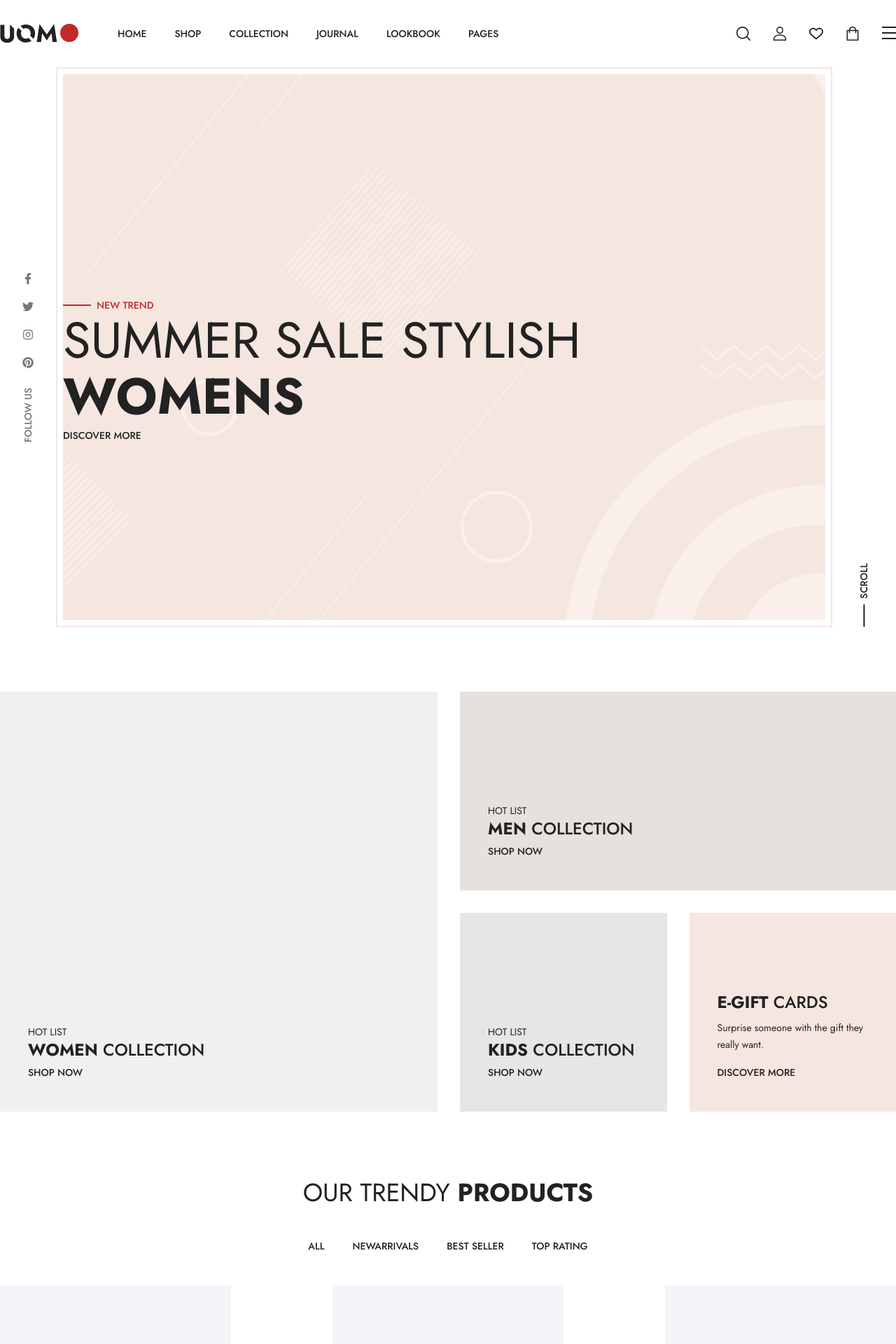
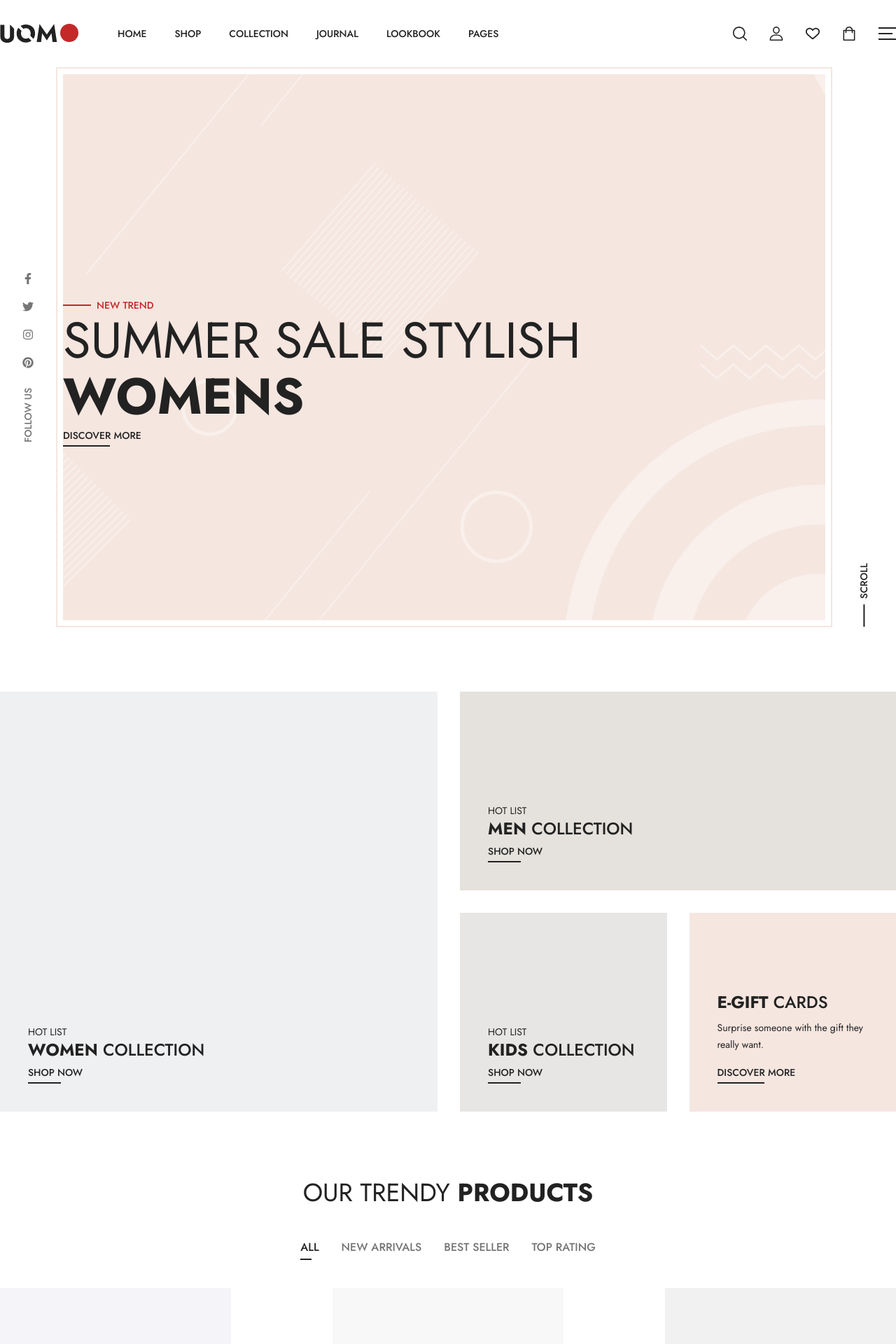
Before and after one commit to codayon/hw-ii, a React (Vite) app: page / in a window 1280 px wide. Shown: the top 1920 px of the page at 70% size. Built offline with nearby package versions, Linux system fonts and the light colour scheme.

Commit message:
fix: Create components and more

```diff
--- /dev/null
+++ b/src/components/Button.jsx
@@ -0,0 +1,14 @@
+import React from "react";
+
+const Button = ({ className, text }) => {
+  return (
+    <span
+      className={`relative inline-block px-0 py-1.5 cursor-pointer font-medium text-sm ${className}`}
+    >
+      {text}
+      <span className="absolute left-0 bottom-0 w-3/5 h-0.5 bg-black-a group-hover:w-full transition-all duration-500 ease-in-out"></span>
+    </span>
+  );
+};
+
+export default Button;
--- /dev/null
+++ b/src/components/MenuItem.jsx
@@ -0,0 +1,20 @@
+import React from "react";
+import { Link } from "react-router";
+
+const MenuItem = ({ to, className, label, classBottom }) => {
+  return (
+    <li>
+      <Link
+        to={to}
+        className={`relative inline-block px-0 py-1.5 cursor-pointer font-medium hover:text-black-a transition duration-500 group ${className}`}
+      >
+        {label}
+        <span
+          className={`absolute left-0 bottom-0 w-0 h-0.5 bg-black-a group-hover:w-full transition-all duration-500 ease-out ${classBottom}`}
+        ></span>
+      </Link>
+    </li>
+  );
+};
+
+export default MenuItem;
--- a/src/components/ProductListItem.jsx
+++ b/src/components/ProductListItem.jsx
@@ -3,6 +3,7 @@ import Flex from "./Flex";
 import LilHeart from "../assets/icons/LilHeart";
 
 const ProductListItem = ({
+  imgClass,
   categoryName,
   productName,
   normalPrice,
@@ -11,7 +12,7 @@ const ProductListItem = ({
 }) => {
   return (
     <div className="w-[330px]">
-      <div className="h-[400px] w-full bg-white-a"></div>
+      <div className={`h-[400px] w-full ${imgClass}`}></div>
       <div className="pt-3">
         <Flex className={"justify-between"}>
           <h5 className="text-gray-b text-sm">{categoryName}</h5>
--- a/src/components/layouts/Banner.jsx
+++ b/src/components/layouts/Banner.jsx
@@ -7,6 +7,7 @@ import {
 } from "react-icons/fa";
 import BannerImage from "../../assets/images/banner.png";
 import Container from "../Container";
+import Button from "../Button";
 
 const Banner = () => {
   return (
@@ -35,9 +36,7 @@ const Banner = () => {
               SUMMER SALE STYLISH <span className="font-bold">WOMENS</span>
             </h1>
             <div className="pb-64">
-              <button className="sliding-underline font-medium text-sm ">
-                DISCOVER MORE
-              </button>
+              <Button text={"DISCOVER MORE"} className={'group'}/>
             </div>
           </Container>
         </div>
--- a/src/components/layouts/Categories.jsx
+++ b/src/components/layouts/Categories.jsx
@@ -1,6 +1,7 @@
 import React from "react";
 import Container from "../Container";
 import Flex from "../Flex";
+import Button from "../Button";
 
 const Categories = () => {
   return (
@@ -8,46 +9,40 @@ const Categories = () => {
       <Container>
         <div className={"flex w-full gap-8"}>
           {/* div 1 */}
-          <div className="bg-[#EFF0F2] text-sm w-1/2 flex flex-col justify-end p-10 h-[600px] items-start">
+          <div className="bg-[#EFF0F2] text-sm w-1/2 flex flex-col justify-end p-10 h-[600px] items-start group cursor-pointer">
             <h4>HOT LIST</h4>
             <h3 className="font-medium text-2xl">
               <span className="font-bold">WOMEN</span> COLLECTION
             </h3>
-            <button className="sliding-underline font-medium">SHOP NOW</button>
+            <Button text={"SHOP NOW"} />
           </div>
           <div className={"flex w-1/2 flex-col gap-8"}>
             {/* div 2 */}
-            <div className="bg-[#E5E2DD] text-sm w-full flex flex-col justify-end p-10 h-[284px] items-start">
+            <div className="bg-[#E5E2DD] text-sm w-full flex flex-col justify-end p-10 h-[284px] items-start group cursor-pointer">
               <h4>HOT LIST</h4>
               <h3 className="font-medium text-2xl">
                 <span className="font-bold">MEN</span> COLLECTION
               </h3>
-              <button className="sliding-underline font-medium">
-                SHOP NOW
-              </button>
+              <Button text={"SHOP NOW"} />
             </div>
             <div className={"flex w-full gap-8"}>
               {/* div 3 */}
-              <div className="bg-[#E7E6E4] text-sm w-1/2 flex flex-col justify-end p-10 h-[284px] items-start">
+              <div className="bg-[#E7E6E4] text-sm w-1/2 flex flex-col justify-end p-10 h-[284px] items-start group cursor-pointer">
                 <h4>HOT LIST</h4>
                 <h3 className="font-medium text-2xl">
                   <span className="font-bold">KIDS</span> COLLECTION
                 </h3>
-                <button className="sliding-underline font-medium">
-                  SHOP NOW
-                </button>
+                <Button text={"SHOP NOW"} />
               </div>
               {/* div 4 */}
-              <div className="bg-[#F5E6E0] text-sm w-1/2 flex flex-col justify-end p-10 h-[284px] items-start">
+              <div className="bg-[#F5E6E0] text-sm w-1/2 flex flex-col justify-end p-10 h-[284px] items-start group cursor-pointer">
                 <h3 className="font-medium text-2xl">
                   <span className="font-bold">E-GIFT</span> CARDS
                 </h3>
                 <p className="max-w-[213px] leading-6 pt-2 pb-3">
                   Surprise someone with the gift they really want.
                 </p>
-                <button className="sliding-underline font-medium">
-                  DISCOVER MORE
-                </button>
+                <Button text={"DISCOVER MORE"} />
               </div>
             </div>
           </div>
--- a/src/components/layouts/Footer.jsx
+++ b/src/components/layouts/Footer.jsx
@@ -2,7 +2,6 @@ import React from "react";
 import Container from "../Container";
 import Flex from "../Flex";
 import Logo from "../../assets/icons/Logo";
-import { Link } from "react-router";
 import SecurePayments from "../../assets/images/secure-payments.png";
 import {
   FaFacebookF,
@@ -12,6 +11,7 @@ import {
   FaPinterest,
 } from "react-icons/fa";
 import { IoIosArrowUp } from "react-icons/io";
+import MenuItem from "../MenuItem";
 
 const Footer = () => {
   return (
@@ -28,87 +28,45 @@ const Footer = () => {
               sale@uomo.com +1 246-345-0695
             </p>
             <Flex className={"gap-x-8 pt-14"}>
-              <Link to={"/"}>
-                <FaFacebookF className="hover:text-gray-b" />
-              </Link>
-              <Link to={"/"}>
-                <FaTwitter className="hover:text-gray-b" />
-              </Link>
-              <Link to={"/"}>
-                <FaInstagram className="hover:text-gray-b" />
-              </Link>
-              <Link to={"/"}>
-                <FaYoutube className="hover:text-gray-b" />
-              </Link>
-              <Link to={"/"}>
-                <FaPinterest className="hover:text-gray-b" />
-              </Link>
+              <FaFacebookF className="hover:text-gray-b cursor-pointer" />
+              <FaTwitter className="hover:text-gray-b cursor-pointer" />
+              <FaInstagram className="hover:text-gray-b cursor-pointer" />
+              <FaYoutube className="hover:text-gray-b cursor-pointer" />
+              <FaPinterest className="hover:text-gray-b cursor-pointer" />
             </Flex>
           </div>
           {/* company */}
           <div>
             <h4 className="text-lg font-medium pb-12">COMPANY</h4>
             <ul className="flex flex-col gap-y-6 text-sm">
-              <Link to={"/"}>
-                <li className="sliding-underline ">About Us</li>
-              </Link>
-              <Link to={"/"}>
-                <li className="sliding-underline ">Careers</li>
-              </Link>
-              <Link to={"/"}>
-                <li className="sliding-underline ">Affiliates</li>
-              </Link>
-              <Link to={"/"}>
-                <li className="sliding-underline ">Blog</li>
-              </Link>
-              <Link to={"/"}>
-                <li className="sliding-underline ">Contact Us</li>
-              </Link>
+              <MenuItem label={"About Us"} />
+              <MenuItem label={"Careers"} />
+              <MenuItem label={"Affiliates"} />
+              <MenuItem label={"Blog"} />
+              <MenuItem label={"Contact Us"} />
             </ul>
           </div>
           {/* shop */}
           <div>
             <h4 className="text-lg font-medium pb-12">SHOP</h4>
             <ul className="flex flex-col gap-y-6 text-sm">
-              <Link to={"/"}>
-                <li className="sliding-underline ">New Arrivals</li>
-              </Link>
-              <Link to={"/"}>
-                <li className="sliding-underline ">Accessories</li>
-              </Link>
-              <Link to={"/"}>
-                <li className="sliding-underline ">Men</li>
-              </Link>
-              <Link to={"/"}>
-                <li className="sliding-underline ">Women</li>
-              </Link>
-              <Link to={"/"}>
-                <li className="sliding-underline ">Shop All</li>
-              </Link>
+              <MenuItem label={"New Arrivals"} />
+              <MenuItem label={"Accessories"} />
+              <MenuItem label={"Men"} />
+              <MenuItem label={"Women"} />
+              <MenuItem label={"Shop All"} />
             </ul>
           </div>
           {/* help */}
           <div>
             <h4 className="text-lg font-medium pb-12">HELP</h4>
             <ul className="flex flex-col gap-y-6 text-sm">
-              <Link to={"/"}>
-                <li className="sliding-underline ">Customer Service</li>
-              </Link>
-              <Link to={"/"}>
-                <li className="sliding-underline ">My Account</li>
-              </Link>
-              <Link to={"/"}>
-                <li className="sliding-underline ">Find a Store</li>
-              </Link>
-              <Link to={"/"}>
-                <li className="sliding-underline ">Legal & Privacy</li>
-              </Link>
-              <Link to={"/"}>
-                <li className="sliding-underline ">Contact</li>
-              </Link>
-              <Link to={"/"}>
-                <li className="sliding-underline ">Gift Card</li>
-              </Link>
+              <MenuItem label={"Customer Service"} />
+              <MenuItem label={"My Account"} />
+              <MenuItem label={"Find a Store"} />
+              <MenuItem label={"Legal & Privacy"} />
+              <MenuItem label={"Contact"} />
+              <MenuItem label={"Gift Card"} />
             </ul>
           </div>
           {/* subscribe */}
--- a/src/components/layouts/Header.jsx
+++ b/src/components/layouts/Header.jsx
@@ -1,73 +1,40 @@
 import React from "react";
 import Container from "../Container";
 import Flex from "../Flex";
-import { Link } from "react-router";
 import Logo from "../../assets/icons/Logo";
 import Search from "../../assets/icons/Search";
 import User from "../../assets/icons/User";
 import Heart from "../../assets/icons/Heart";
 import Cart from "../../assets/icons/Cart";
 import Bar from "../../assets/icons/Bar";
+import MenuItem from "../MenuItem";
 
 const Header = () => {
   return (
     <section className="py-8">
       <Container>
         <Flex className={"justify-between"}>
-          <Flex className={'gap-x-14'}>
+          <Flex className={"gap-x-14"}>
             <div>
               <Logo />
             </div>
             <div>
               <ul className="flex gap-x-10 font-medium text-sm">
-                <Link to={"/"}>
-                  <li className="sliding-underline ">HOME</li>
-                </Link>
-                <Link to={"shop"}>
-                  <li className="sliding-underline ">SHOP</li>
-                </Link>
-                <Link to={"collection"}>
-                  <li className="sliding-underline ">COLLECTION</li>
-                </Link>
-                <Link to={"journal"}>
-                  <li className="sliding-underline ">JOURNAL</li>
-                </Link>
-                <Link to={"lookbook"}>
-                  <li className="sliding-underline ">LOOKBOOK</li>
-                </Link>
-                <Link to={"pages"}>
-                  <li className="sliding-underline ">PAGES</li>
-                </Link>
+                <MenuItem label={"HOME"} to={"/"} />
+                <MenuItem label={"SHOP"} to={"shop"} />
+                <MenuItem label={"COLLECTION"} to={"collection"} />
+                <MenuItem label={"JOURNAL"} to={"journal"} />
+                <MenuItem label={"LOOKBOOK"} to={"lookbook"} />
+                <MenuItem label={"PAGES"} to={"pages"} />
               </ul>
             </div>
           </Flex>
-
           <Flex className={"gap-x-8"}>
-            <div className="w-5 h-5">
-              <Link to={"/"}>
-                <Search />
-              </Link>
-            </div>
-            <div className="w-5 h-5">
-              <Link to={"/"}>
-                <User />
-              </Link>
-            </div>
-            <div className="w-5 h-5">
-              <Link to={"/"}>
-                <Heart />
-              </Link>
-            </div>
-            <div className="w-5 h-5">
-              <Link to={"/"}>
-                <Cart />
-              </Link>
-            </div>
-            <div className="w-5 h-5">
-              <Link to={"/"}>
-                <Bar />
-              </Link>
-            </div>
+            <Search />
+            <User />
+            <Heart />
+            <Cart />
+            <Bar />
           </Flex>
         </Flex>
       </Container>
--- a/src/components/layouts/TrendyProducts.jsx
+++ b/src/components/layouts/TrendyProducts.jsx
@@ -1,8 +1,9 @@
 import React from "react";
 import Container from "../Container";
-import { Link } from "react-router";
 import Flex from "../Flex";
 import ProductListItem from "../ProductListItem";
+import Button from "../Button";
+import MenuItem from "../MenuItem";
 
 const TrendyProducts = () => {
   return (
@@ -11,60 +12,62 @@ const TrendyProducts = () => {
         <h3 className="text-4xl text-center">
           OUR TRENDY <span className="font-bold">PRODUCTS</span>
         </h3>
-        <Flex className={"justify-center py-10"}>
-          <ul className="flex gap-x-10 font-medium text-sm">
-            <Link to={"/"}>
-              <li className="sliding-underline ">ALL</li>
-            </Link>
-            <Link to={"/"}>
-              <li className="sliding-underline ">NEWARRIVALS</li>
-            </Link>
-            <Link to={"/"}>
-              <li className="sliding-underline ">BEST SELLER</li>
-            </Link>
-            <Link to={"/"}>
-              <li className="sliding-underline ">TOP RATING</li>
-            </Link>
-          </ul>
-        </Flex>
+        <ul className="flex gap-8 justify-center py-10 text-gray-b">
+          <MenuItem
+            label={"ALL"}
+            className={"text-black-a"}
+            classBottom={"w-3/5"}
+          />
+          <MenuItem label={"NEW ARRIVALS"} />
+          <MenuItem label={"BEST SELLER"} />
+          <MenuItem label={"TOP RATING"} />
+        </ul>
         <div className={"flex flex-wrap gap-y-8 justify-between"}>
           <ProductListItem
+            imgClass={"bg-[#f5f4f9]"}
             categoryName={"Dresses"}
             productName={"Cropped Faux Leather Jacket"}
             normalPrice={"$29"}
           />
           <ProductListItem
+            imgClass={"bg-[#F8F8F8]"}
             categoryName={"Dresses"}
             productName={"Calvin Shorts"}
             normalPrice={"$62"}
           />
           <ProductListItem
+            imgClass={"bg-[#F1F1F1]"}
             categoryName={"Dresses"}
             productName={"Kirby T-Shirt"}
             normalPrice={"$17"}
           />
           <ProductListItem
+            imgClass={"bg-[#F5F4F9]"}
             categoryName={"Dresses"}
             productName={"Cableknit Shawl"}
             prevPrice={"$129"}
             offerPrice={"$99"}
           />
           <ProductListItem
+            imgClass={"bg-[#f5f4f9]"}
             categoryName={"Dresses"}
             productName={"Colorful Jacket"}
             normalPrice={"$29"}
           />
           <ProductListItem
+            imgClass={"bg-[#F8F8F8]"}
             categoryName={"Dresses"}
             productName={"Shirt In Botanical Cheetah Print"}
             normalPrice={"$62"}
           />
           <ProductListItem
+            imgClass={"bg-[#F1F1F1]"}
             categoryName={"Dresses"}
             productName={"Cotton Jersey T-Shirt"}
             normalPrice={"$17"}
           />
           <ProductListItem
+            imgClass={"bg-[#F5F4F9]"}
             categoryName={"Dresses"}
             productName={"Zessi Dresses"}
             prevPrice={"$129"}
@@ -72,9 +75,7 @@ const TrendyProducts = () => {
           />
         </div>
         <div className="flex justify-center pt-8 pb-12">
-          <h4 className="sliding-underline font-sm font-medium">
-            SEE ALL PRODUCT
-          </h4>
+          <Button text={"SEE ALL PRODUCT"} className={"group"} />
         </div>
       </Container>
     </section>
--- a/src/pages/Home.jsx
+++ b/src/pages/Home.jsx
@@ -2,6 +2,7 @@ import React from "react";
 import Banner from "../components/layouts/Banner";
 import Categories from "../components/layouts/Categories";
 import TrendyProducts from "../components/layouts/TrendyProducts";
+import Button from "../components/Button";
 
 const Home = () => {
   return (
@@ -9,6 +10,7 @@ const Home = () => {
       <Banner />
       <Categories />
       <TrendyProducts />
+      <Button />
     </>
   );
 };
```
